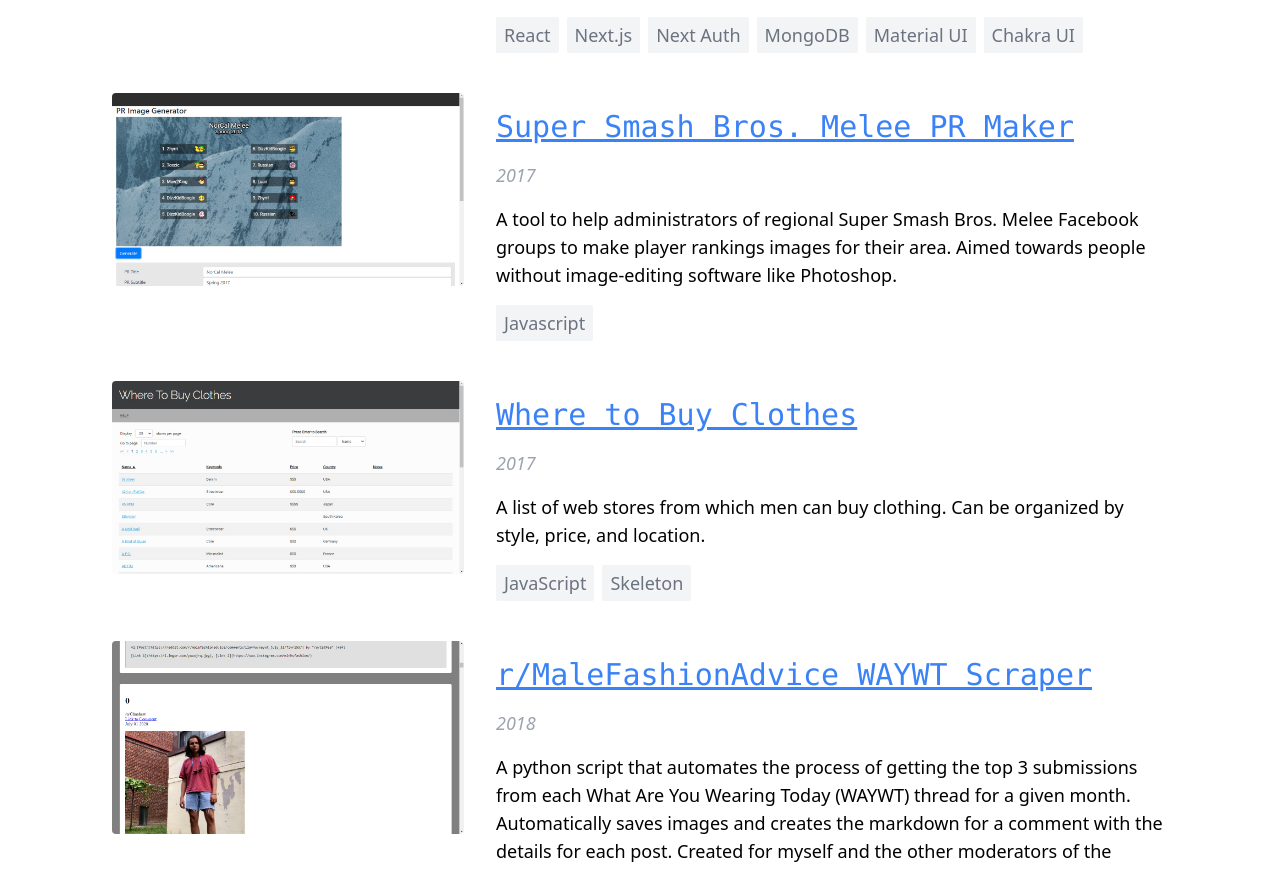
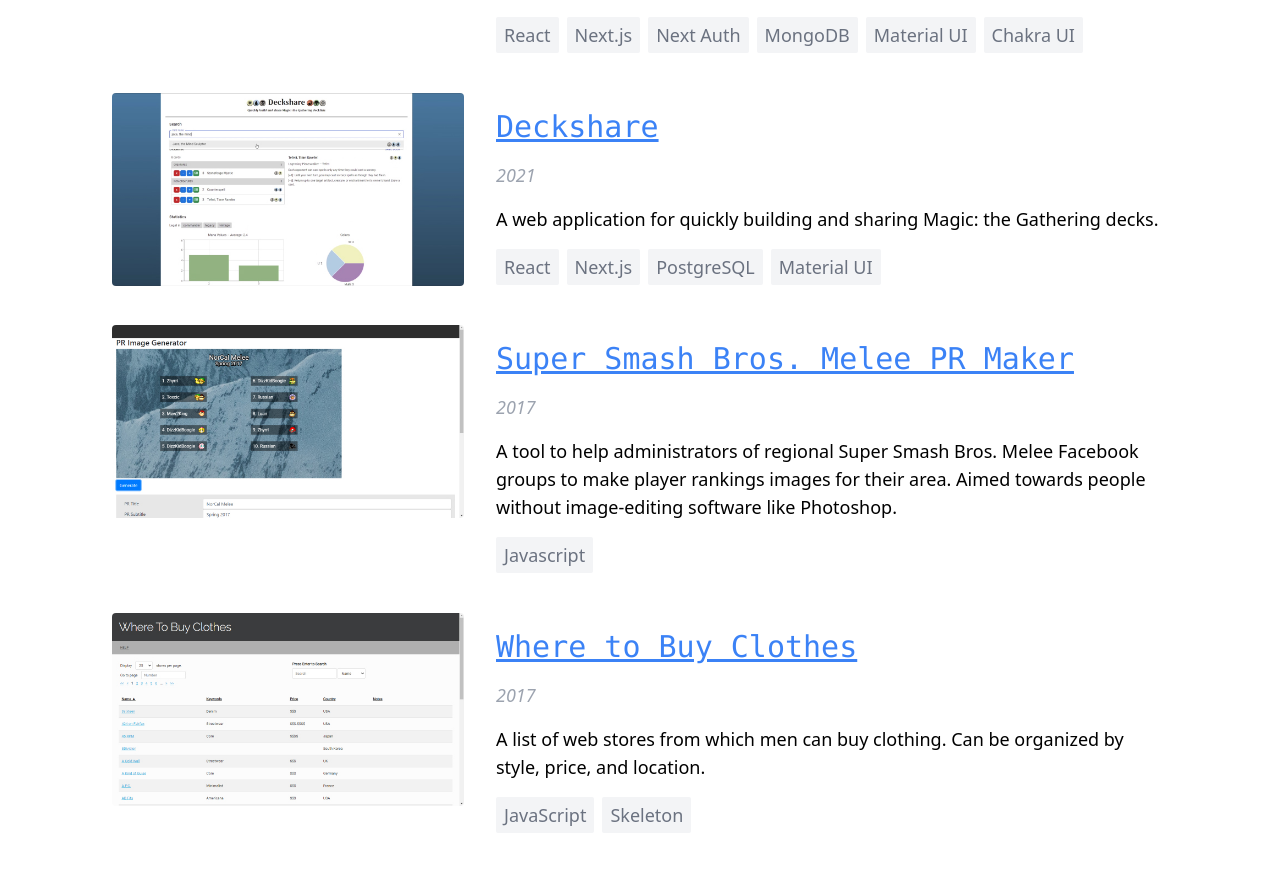
Before and after one commit to lucask95/lucask95.github.io-source, a React (Create React App) app: page / in a window 1280 px wide. Shown: the part 1027-1897 px from the top of the page. Built offline with nearby package versions, Linux system fonts and the light colour scheme.

Commit message:
Add deckshare section

```diff
--- a/src/sections/ProjectsSection.js
+++ b/src/sections/ProjectsSection.js
@@ -26,6 +26,15 @@
       "Material UI",
       "Chakra UI",
     ],
+  },
+  {
+    name: "Deckshare",
+    description:
+      "A web application for quickly building and sharing Magic: the Gathering decks.",
+    url: "/assets/DeckshareTour.mp4",
+    imageUrl: "img/deckshare.jpg",
+    date: "2021",
+    technologies: ["React", "Next.js", "PostgreSQL", "Material UI"],
   },
   {
     name: "Super Smash Bros. Melee PR Maker",
```
Also changed, not shown: public/img/deckshare.jpg (added), 1 other file (tests, documents, lock files or other folders).
